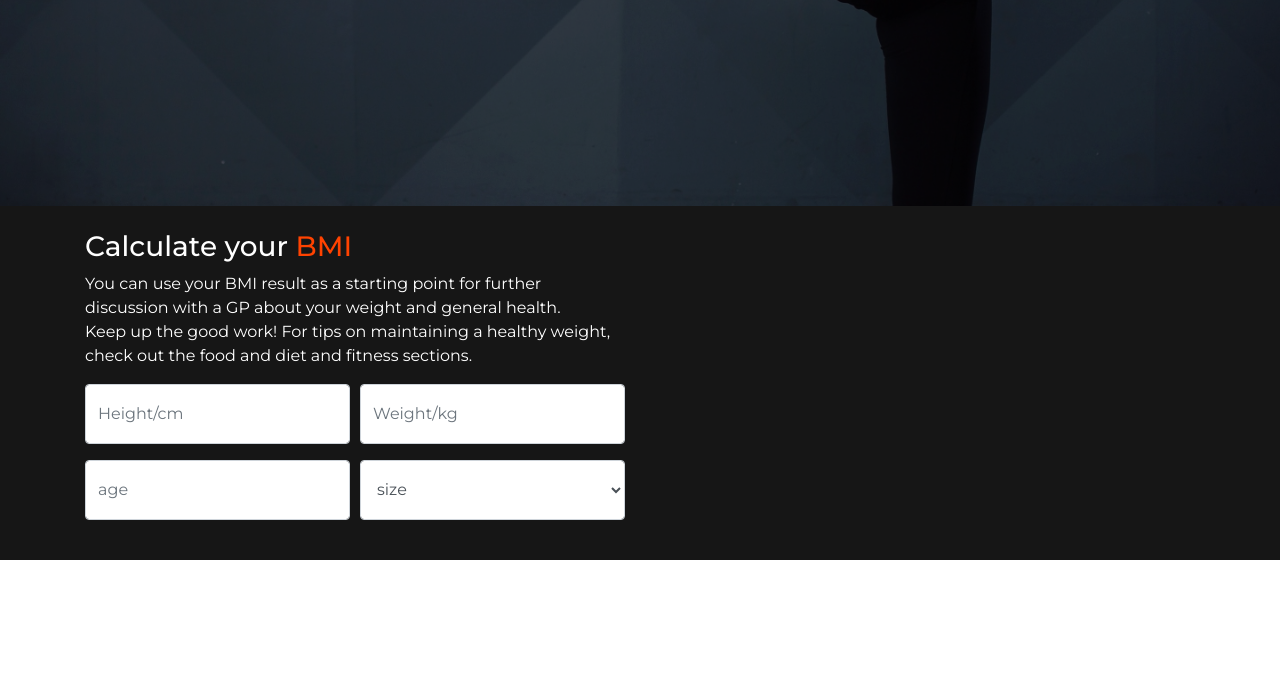
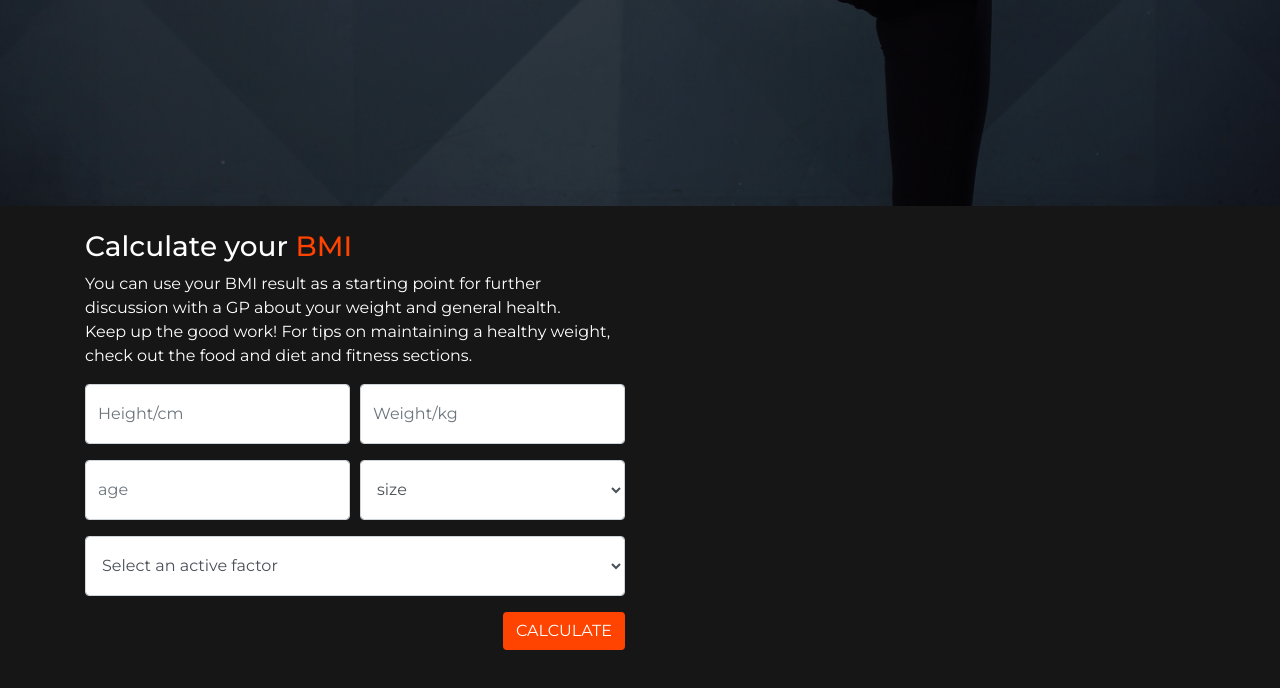
Before and after one commit to mohitsoniii/Gym-Web, a plain HTML site: page bmi-calculator.html in a window 1280 px wide. Shown: the part 430-1118 px from the top of the page. Before the commit the page ends 990 px from the top, so only its background shows below. Drawn offline with Linux system fonts and the light colour scheme.

Commit message:
Added Calculator Section

```diff
--- a/bmi-calculator.html
+++ b/bmi-calculator.html
@@ -115,3 +115,16 @@
                 </select>
               </div>
             </div>
+            <div class="row">
+              <div class="form-group col-lg-12 col-md-12">
+                <select id="inputState" class="form-control bmi-input">
+                  <option selected>Select an active factor</option>
+                  <option>...</option>
+                </select>
+              </div>
+              <div class="form-group d-flex flex-row justify-content-end col calculate-btn">
+                <button class="btn " style="background-color: #FF4301; color: #ffffff;">CALCULATE</button>
+              </div>
+            </div>
+          </form>
+        </div>
```
